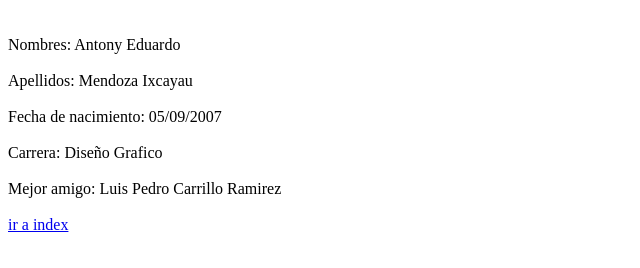
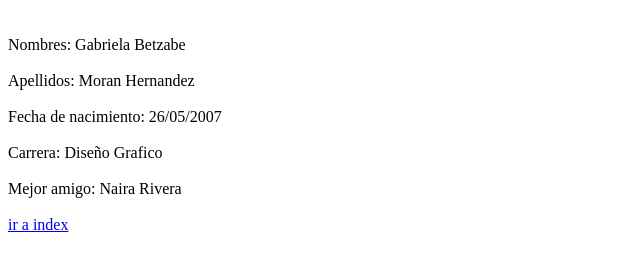
Before and after one commit to gabrielamoran4d/projectsGBMH4D, a plain HTML site: page paginas/datos.html in a window 1280 px wide. Shown: the part 48-316 px from the top of the page, without its empty margins (0-640 px from the left). Drawn offline with Linux system fonts and the light colour scheme.

Commit message:
Update datos.html

```diff
--- a/paginas/datos.html
+++ b/paginas/datos.html
@@ -1,10 +1,10 @@
   <html>
     <head><title>datos</title></head>
-    <body><h1>Datos</h1><br> Nombres: Antony Eduardo</br><br>
-    Apellidos: Mendoza Ixcayau</br>
-<br>Fecha de nacimiento: 05/09/2007</br>
+    <body><h1>Datos</h1><br> Nombres: Gabriela Betzabe</br><br>
+    Apellidos: Moran Hernandez</br>
+<br>Fecha de nacimiento: 26/05/2007</br>
 <br>Carrera: Diseño Grafico</br>
-<br>Mejor amigo: Luis Pedro Carrillo Ramirez</br><br>
+<br>Mejor amigo: Naira Rivera</br><br>
 
 <a href="C:\mywebsite\paginas\index.html">ir a index</a></br>
     </body></html>
```
